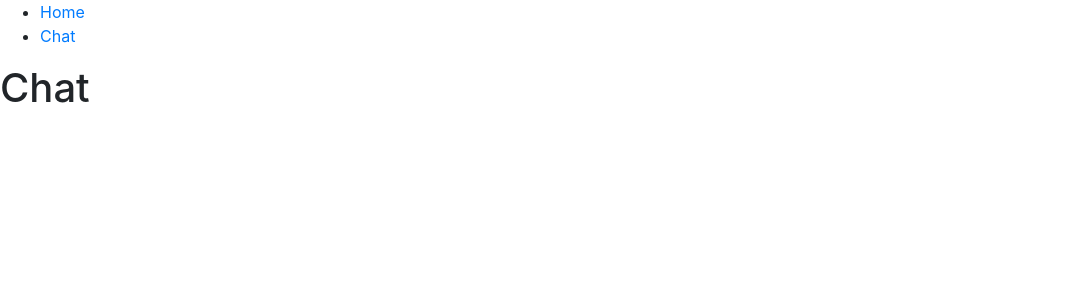
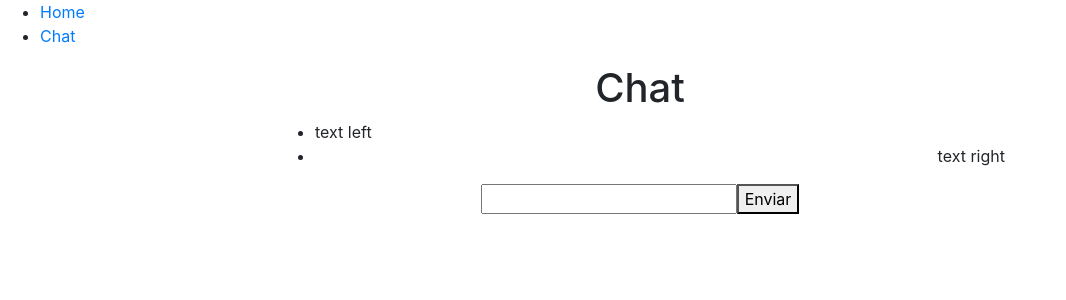
Before and after one commit to marcosmap1998/Platform, a Nuxt app: page /chat in a window 1280 px wide. Shown: the top 300 px of the page, without its empty margins (0-1066 px from the left). Built offline with nearby package versions, Linux system fonts and the light colour scheme.

Commit message:
General settigns have been changed
General settigns have been changed

```diff
--- /dev/null
+++ b/components/chat/Messages.vue
@@ -0,0 +1,14 @@
+<template>
+  <b-container>
+    <b-row class="justify-content-center">
+      <b-col lg="8">
+        <div>
+          <ul>
+            <li class="text-left">text left</li>
+            <li class="text-right">text right</li>
+          </ul>
+        </div>
+      </b-col>
+    </b-row>
+  </b-container>
+</template>
--- /dev/null
+++ b/components/chat/MessagesForm.vue
@@ -0,0 +1,16 @@
+<template>
+  <b-container>
+    <b-row class="justify-content-center">
+      <b-col lg="8">
+        <div class="text-center">
+          <input type="text" />
+          <button @click="sendMessage()">Enviar</button>
+        </div>
+      </b-col>
+    </b-row>
+  </b-container>
+</template>
+
+<script>
+export default {}
+</script>
--- a/package.json
+++ b/package.json
@@ -14,7 +14,6 @@
     "@nuxtjs/axios": "^5.12.0",
     "bootstrap": "^4.5.0",
     "bootstrap-vue": "^2.15.0",
-    "ibm-watson": "^5.6.1",
     "nuxt": "^2.14.0"
   },
   "devDependencies": {
--- a/pages/chat.vue
+++ b/pages/chat.vue
@@ -1,5 +1,31 @@
 <template>
   <div class="general-container">
-    <h1>Chat</h1>
+    <b-container>
+      <b-row class="justify-content-center">
+        <b-col lg="8">
+          <div class="text-center">
+            <h1>Chat</h1>
+          </div>
+        </b-col>
+      </b-row>
+    </b-container>
+    <CMessages />
+    <CMessagesForm />
   </div>
 </template>
+
+<script>
+import CMessages from '@/components/chat/Messages'
+import CMessagesForm from '@/components/chat/MessagesForm'
+
+export default {
+  layoutTransition: {
+    name: 'layout',
+    mode: 'out-in',
+  },
+  components: {
+    CMessages,
+    CMessagesForm,
+  },
+}
+</script>
--- a/pages/index.vue
+++ b/pages/index.vue
@@ -1,6 +1,14 @@
 <template>
   <div class="general-container">
-    <h1>Index</h1>
+    <b-container>
+      <b-row class="justify-content-center">
+        <b-col lg="8">
+          <div class="text-center">
+            <h1>Home</h1>
+          </div>
+        </b-col>
+      </b-row>
+    </b-container>
   </div>
 </template>
 
--- /dev/null
+++ b/store/chatStore.js
@@ -0,0 +1,37 @@
+export const namespaced = true
+
+export const state = () => ({
+  assistant: null,
+  currentMessage: '',
+  messages: [],
+})
+
+export const mutations = {
+  SET_ASSISTANT_DATA(state, data) {
+    state.assistant = data
+  },
+  SET_CURRENT_MESSAGE_DATA(state, data) {
+    state.currentMessage = data
+  },
+  SET_MESSAGES_DATA(state, data) {
+    state.currentJob = data
+  },
+  ADD_MESSAGES_DATA(state, data) {
+    state.currentJob.push(data)
+  },
+}
+
+export const actions = {
+  async createAssistant({ commit }) {
+    const assistant = await ''
+    return assistant
+  },
+  async sendMessage({ commit }) {
+    try {
+      const mvar = await ''
+      return mvar
+    } catch (error) {
+      throw new Error(error)
+    }
+  },
+}
```
Also changed, not shown: 2 other files (tests, documents, lock files or other folders).
